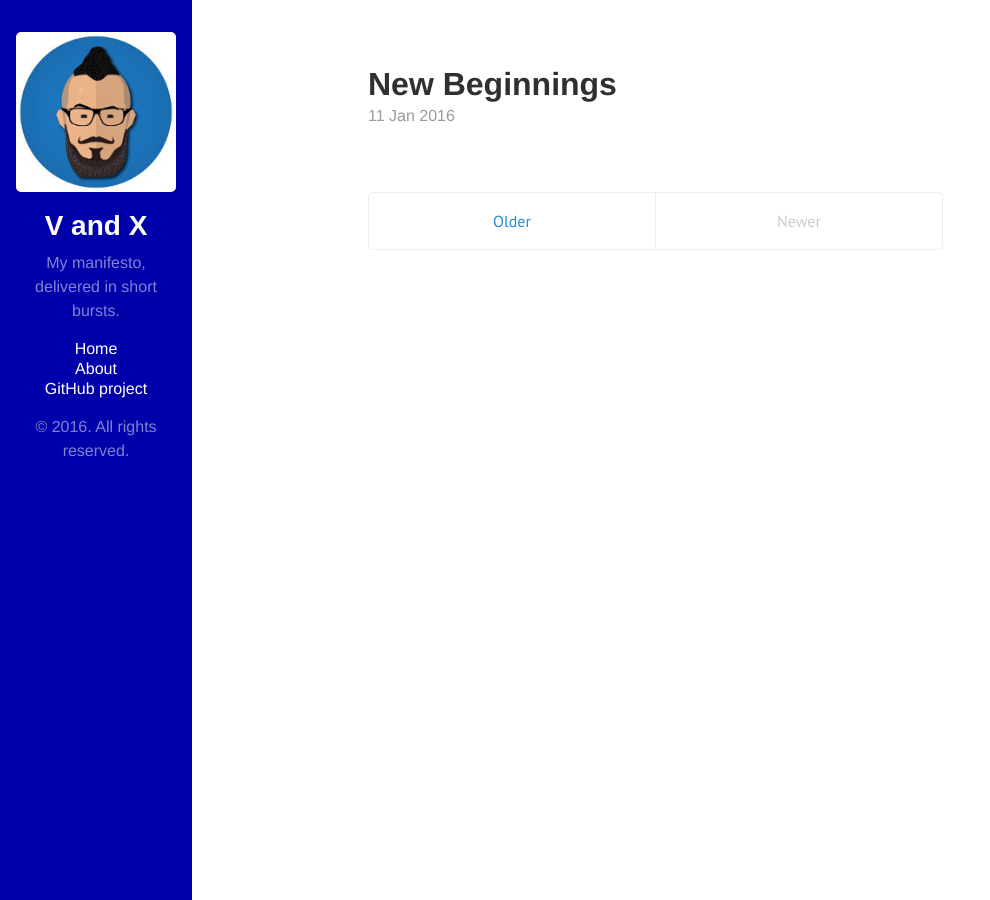
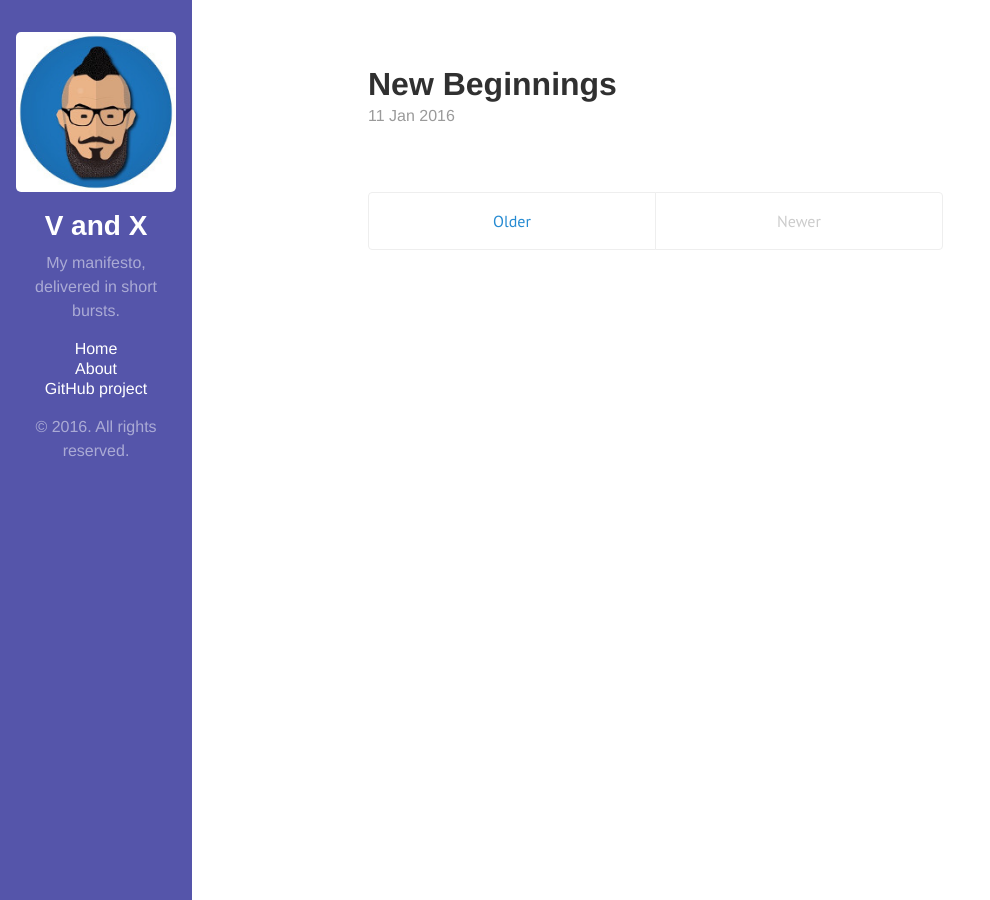
Before and after one commit to TimBanks/timbanks.github.io, a Jekyll site: the page built from index.html, in a window 1280 px wide. Shown: the whole page, without its empty margins (0-990 px from the left). Built offline with Jekyll 4.4.1, drawn with Linux system fonts in a browser that asks for light colours; the list of posts is cut into pages by our own code.

Commit message:
sidebar work

```diff
--- a/public/css/hyde.css
+++ b/public/css/hyde.css
@@ -60,7 +60,7 @@ html {
   text-align: center;
   padding: 2rem 1rem;
   color: rgba(255,255,255,.5);
-  background-color: #0000aa;
+  background-color: #5555aa;
 }
 @media (min-width: 48em) {
   .sidebar {
```
